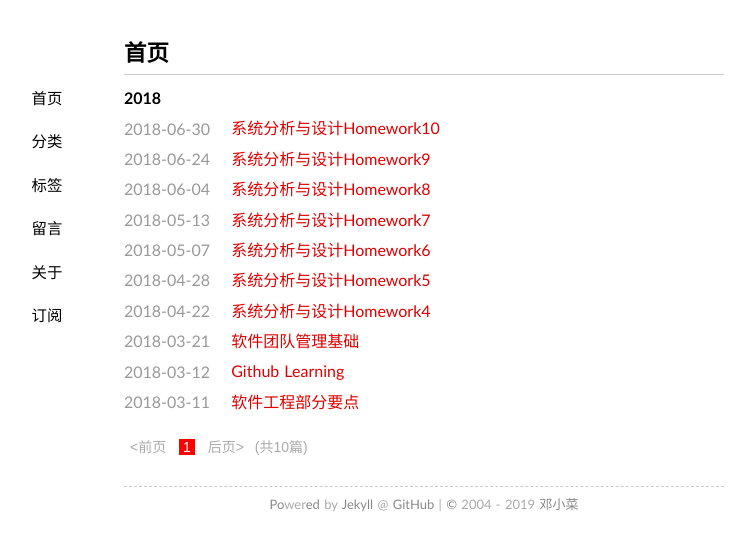
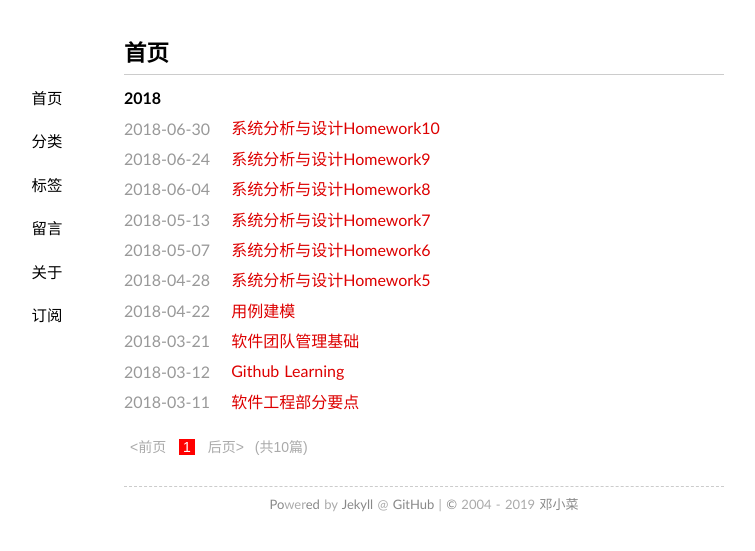
Before and after one commit to Dxiaocai666/Dxiaocai666.github.io, a Jekyll site: the page built from index.html, in a window 1280 px wide. Shown: the top 551 px of the page, without its empty margins (216-971 px from the left). Built offline with Jekyll 4.4.1, drawn with Linux system fonts in a browser that asks for light colours; the list of posts is cut into pages by our own code.

Commit message:
Update 2018-04-22-homework4.md

```diff
--- a/_posts/2018-04-22-homework4.md
+++ b/_posts/2018-04-22-homework4.md
@@ -1,12 +1,12 @@
 ---
 layout: post
-title: 系统分析与设计Homework4
+title: 用例建模
 date: 2018-04-22 20:00:10+00:00
-categories: Homework
+categories: software engineering
 tags: 系统分析与设计
 ---
 
-# Homework4
+# 用例建模
 
 *这里的文章除了特别说明为 [转载] 之外，均为本人原创，转载请说明出处*
 
```
